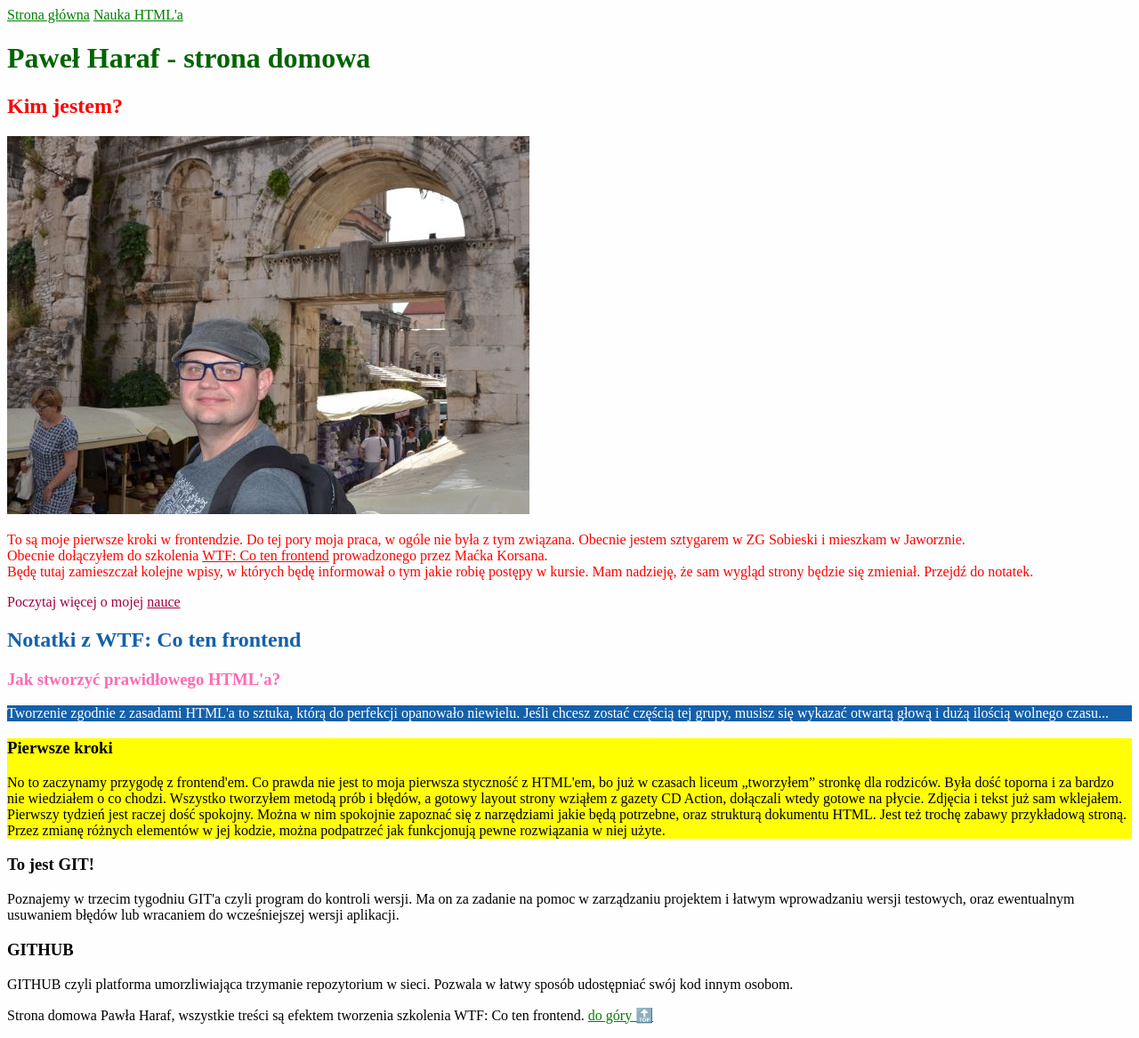
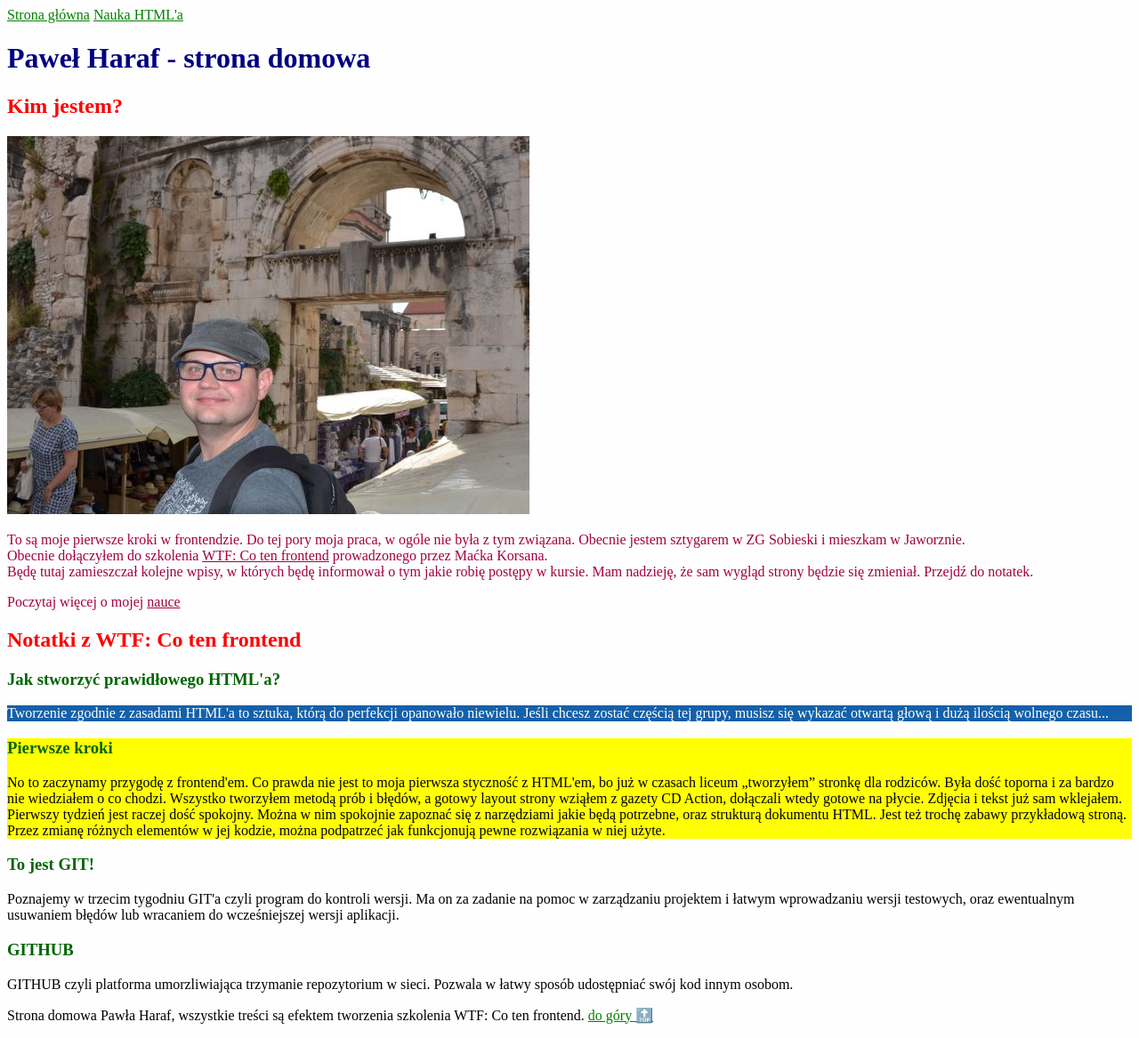
Before and after one commit to pawel-haraf/homepage, a plain HTML site: page index.html in a window 1280 px wide. Shown: the whole page at 89% size. Drawn offline with Linux system fonts and the light colour scheme.

Commit message:
Homework from third week

```diff
--- a/index.html
+++ b/index.html
@@ -17,10 +17,10 @@
 	</header>
 	<main>
 		<header id="top">
-			<h1>Paweł Haraf - strona domowa</h1>
+			<h1 class="headerMain">Paweł Haraf - strona domowa</h1>
 		</header>
 		<section class="about">
-			<h2 class="czerwony">Kim jestem?</h2>
+			<h2 class="headerSection">Kim jestem?</h2>
 			<img src="haraf-header.jpg" alt="Zdjęcie autora strony">
 			<p class="czerwony">
 				To są moje pierwsze kroki w frontendzie. Do tej pory moja praca, w ogóle nie była z tym związana.
@@ -38,9 +38,9 @@
 			</p>
 		</section>
 		<section>
-			<h2>Notatki z WTF: Co ten frontend</h2>
+			<h2 class="headerSection">Notatki z WTF: Co ten frontend</h2>
 			<article class="my-article">
-				<h3>
+				<h3 class="headerArticle">
 					Jak stworzyć prawidłowego HTML'a?
 				</h3>
 				<p>
@@ -50,7 +50,7 @@
 			</article>
 
 			<article id="nauka">
-				<h3>
+				<h3 class="headerArticle">
 					Pierwsze kroki
 				</h3>
 				<p>
@@ -68,7 +68,7 @@
 				</p>
 			</article>
 			<article>
-				<h3>
+				<h3 class="headerArticle">
 					To jest GIT!
 				</h3>
 				<p>
@@ -78,7 +78,7 @@
 				</p>
 			</article>
 			<article>
-				<h3>
+				<h3 class="headerArticle">
 					GITHUB
 				</h3>
 				<p>
--- a/main.js
+++ b/main.js
@@ -1,6 +1,4 @@
 const firstName = 'Paweł';
 const age = 37;
 
-console.log(firstName);
-console.log(age);
-console.log(`Nazywam się ${firstName} i mam ${age} lat`);
+console.log(`Cześć :) Nazywam się ${firstName} i mam ${age} lat`);
--- a/style.css
+++ b/style.css
@@ -9,8 +9,12 @@ h2 {
 	color: #1460aa;
 }
 
+.headerSection {
+	color: red;
+}
+
 .czerwony {
-	color: red;
+	color: #a20041;
 }
 
 #nauka {
@@ -37,3 +41,11 @@ section a {
 .about {
 	color: #a20041;
 }
+
+.headerMain {
+	color: navy;
+}
+
+.headerArticle {
+	color: darkgreen;
+}
```
